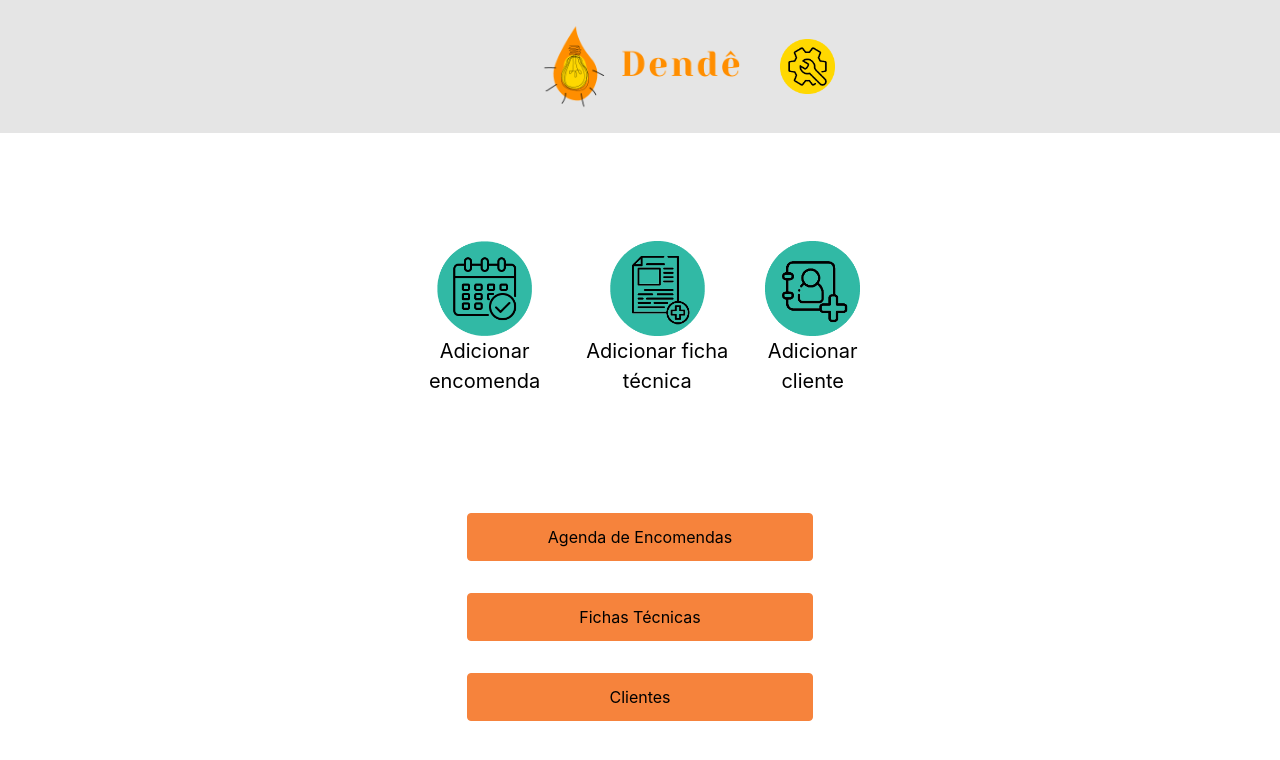
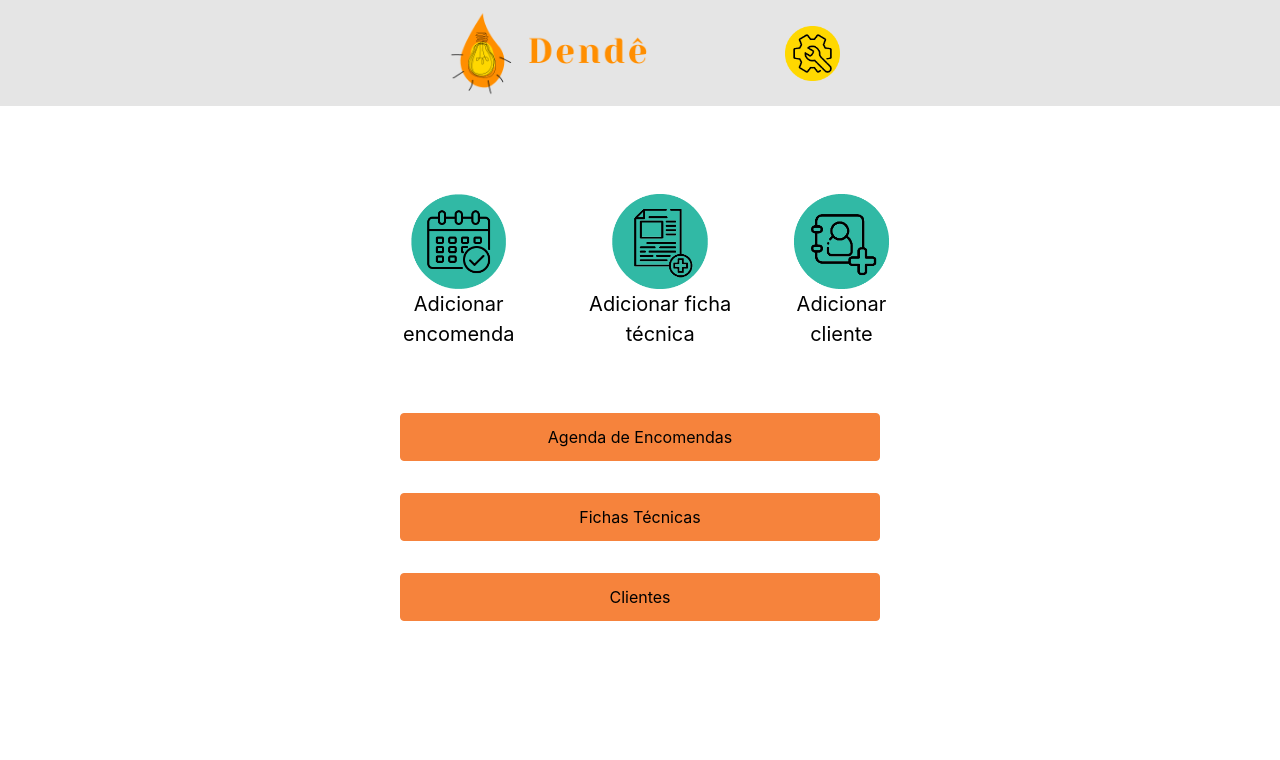
Before and after one commit to renatanovais/dende, a React (Create React App) app in the folder dende-megahack/: page /home in a window 1280 px wide. Shown: the top 760 px of the page. Built offline with nearby package versions, Linux system fonts and the light colour scheme.

Commit message:
ajustes nas unidades de medida do css

```diff
--- a/dende-megahack/src/App.css
+++ b/dende-megahack/src/App.css
@@ -23,7 +23,34 @@ body {
 }
 
 .App-logo {
-  height: 60vmin;
+  height: 50vh;
+}
+
+.buttons-add-container {
+  display: flex;
+  flex-flow: row;
+  font-size: 20px;
+  justify-content: space-around;
+  margin: 10vh 45vh 5vh;
+}
+
+.button-add {
+  display: flex;
+  flex-direction: column;
+}
+
+.button-laranja {
+  background-color: var(--laranja-dende);
+  border-color: var(--laranja-dende);
+  height: 3em;
+  margin-bottom: 2em;
+}
+
+.button-laranja:hover {
+  background-color: var(--verde-dende);
+  border-color: var(--verde-dende);
+  height: 3em;
+  margin-bottom: 2em;
 }
 
 .button-verde {
@@ -42,27 +69,14 @@ body {
   width: 5em;
 }
 
-.button-laranja {
-  background-color: var(--laranja-dende);
-  border-color: var(--laranja-dende);
-  height: 3em;
-  margin-bottom: 2em;
-}
-
-.button-laranja:hover {
-  background-color: var(--verde-dende);
-  border-color: var(--verde-dende);
-  height: 3em;
-  margin-bottom: 2em;
-}
-
-.button-azul {
-  background-color: var(--azul-dende);
-  border-color: var(--azul-dende);
+.login-container {
+  display: flex;
+  flex-flow: column;
+  margin: 0 25vh;
 }
 
 .login-form {
-  width: 50%;
+  width: 50vh;
   margin: 10px auto;
 }
 
@@ -72,7 +86,7 @@ body {
   display: flex;
   font-size: 16pt;
   justify-content: space-between;
-  padding: 1em 25em 1em;
+  padding: 1vh 55vh 1vh;
 }
 
 .header-configs {
@@ -81,29 +95,10 @@ body {
 }
 
 .header-configs p {
-  margin-right: 1em;
-  margin-top: 0.6em;
-}
-
-.add-buttons {
-  display: flex;
-  flex-flow: row;
-  font-size: 20px;
-  justify-content: space-around;
-  margin: 5em 20em 1em;
-}
-
-.single-add-button {
-  display: flex;
-  flex-direction: column;
+  margin-right: 1vh;
+  margin-top: 0.6vh;
 }
 
 .home-buttons {
-  margin: 5em 25em 1em;
+  margin: 5vh 50vh 1vh;
 }
-
-.login-container {
-  display: flex;
-  flex-flow: column;
-  margin: 0 25em;
-}
--- a/dende-megahack/src/pages/Home.js
+++ b/dende-megahack/src/pages/Home.js
@@ -11,20 +11,20 @@ export default function Home() {
   return (
     <div>
       <Header />
-      <Nav activeKey="/home" className="add-buttons">
-          <Nav.Item className="single-add-button">
+      <Nav activeKey="/home" className="buttons-add-container">
+          <Nav.Item className="button-add">
             <Nav.Link href="/encomendas/add">
               <img alt="Add encomenda" src={addEncomenda} height="95" />
               <p>Adicionar encomenda</p>
           </Nav.Link>
           </Nav.Item>
-          <Nav.Item className="single-add-button">
+          <Nav.Item className="button-add">
             <Nav.Link href="/fichas-tecnicas/add">
               <img alt="Add encomenda" src={addFicha} height="95" />
             <p>Adicionar ficha técnica</p>
           </Nav.Link>
           </Nav.Item>
-          <Nav.Item className="single-add-button">
+          <Nav.Item className="button-add">
             <Nav.Link href="/fichas-tecnicas/add">
               <img alt="Add encomenda" src={addCliente} height="95" />
               <p>Adicionar cliente</p>
```
